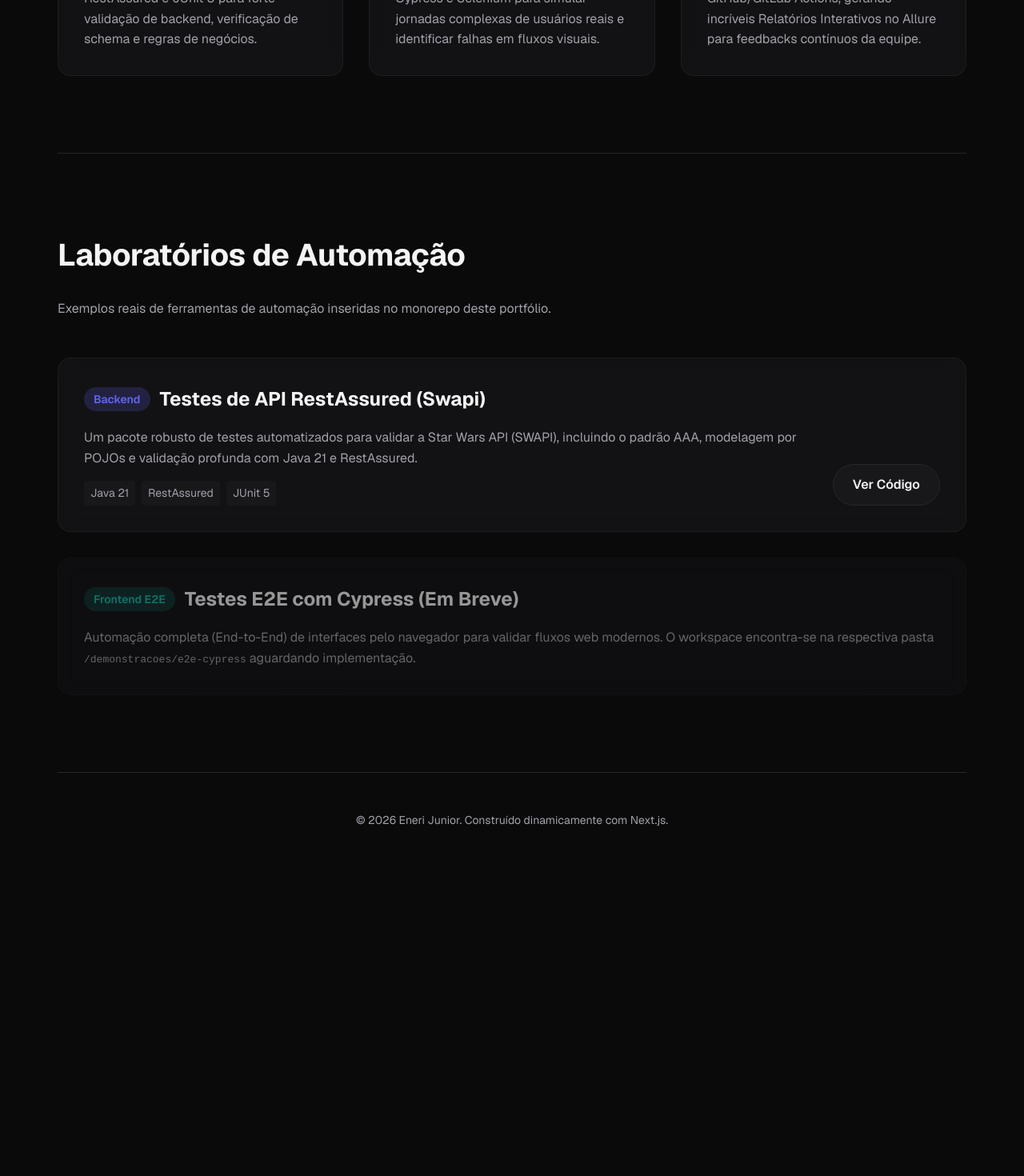
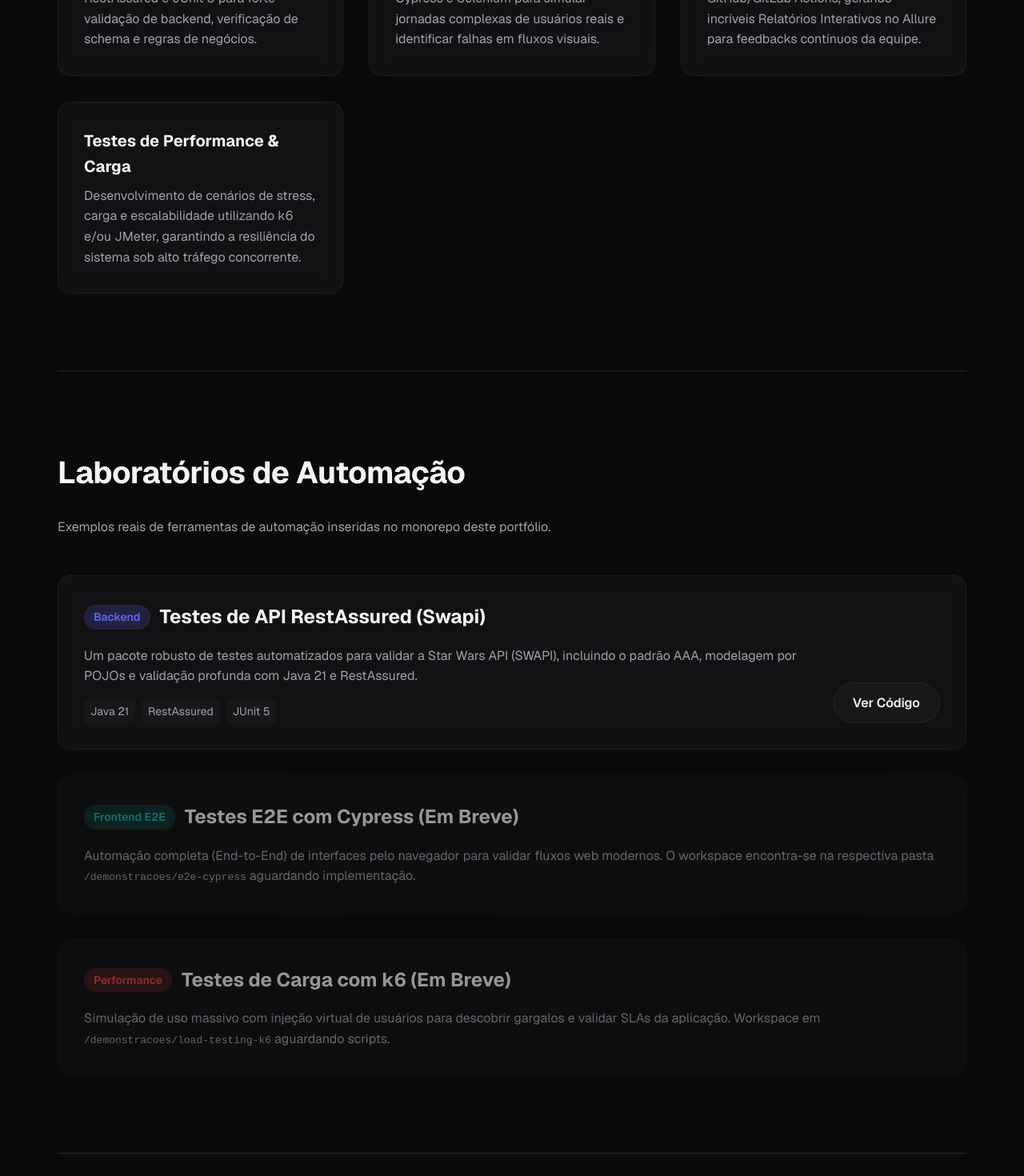
Before and after one commit to jrcosta/portifolio-web, a Next.js app: page / in a window 1280 px wide. Shown: the part 1000-2470 px from the top of the page at 80% size. Before the commit the page ends 2148 px from the top, so only its background shows below. Built offline with nearby package versions, Linux system fonts and the light colour scheme.

Commit message:
feat: adicionando secao dedicada a testes de carga e performance

```diff
--- a/src/app/page.tsx
+++ b/src/app/page.tsx
@@ -47,6 +47,11 @@ export default function Home() {
             <p className="text-muted">Integração contínua e pipelines usando GitHub/GitLab Actions, gerando incríveis Relatórios Interativos no Allure para feedbacks contínuos da equipe.</p>
           </div>
 
+          <div className="glass-card">
+            <h3 style={{ fontSize: "1.25rem", marginBottom: "0.5rem" }}>Testes de Performance & Carga</h3>
+            <p className="text-muted">Desenvolvimento de cenários de stress, carga e escalabilidade utilizando k6 e/ou JMeter, garantindo a resiliência do sistema sob alto tráfego concorrente.</p>
+          </div>
+
         </div>
       </section>
 
@@ -92,6 +97,17 @@ export default function Home() {
             </p>
           </div>
 
+          {/* Placeholder for Load Testing */}
+          <div className="glass-card" style={{ opacity: 0.6, borderStyle: "dashed" }}>
+            <div style={{ display: "flex", alignItems: "center", gap: "0.75rem", marginBottom: "1rem" }}>
+              <span style={{ background: "rgba(239, 68, 68, 0.2)", color: "#ef4444", padding: "0.25rem 0.75rem", borderRadius: "1rem", fontSize: "0.875rem", fontWeight: 600 }}>Performance</span>
+              <h3 style={{ fontSize: "1.5rem" }}>Testes de Carga com k6 (Em Breve)</h3>
+            </div>
+            <p className="text-muted">
+              Simulação de uso massivo com injeção virtual de usuários para descobrir gargalos e validar SLAs da aplicação. Workspace em <code>/demonstracoes/load-testing-k6</code> aguardando scripts.
+            </p>
+          </div>
+
         </div>
       </section>
 
```
Also changed, not shown: 1 other file (tests, documents, lock files or other folders).
